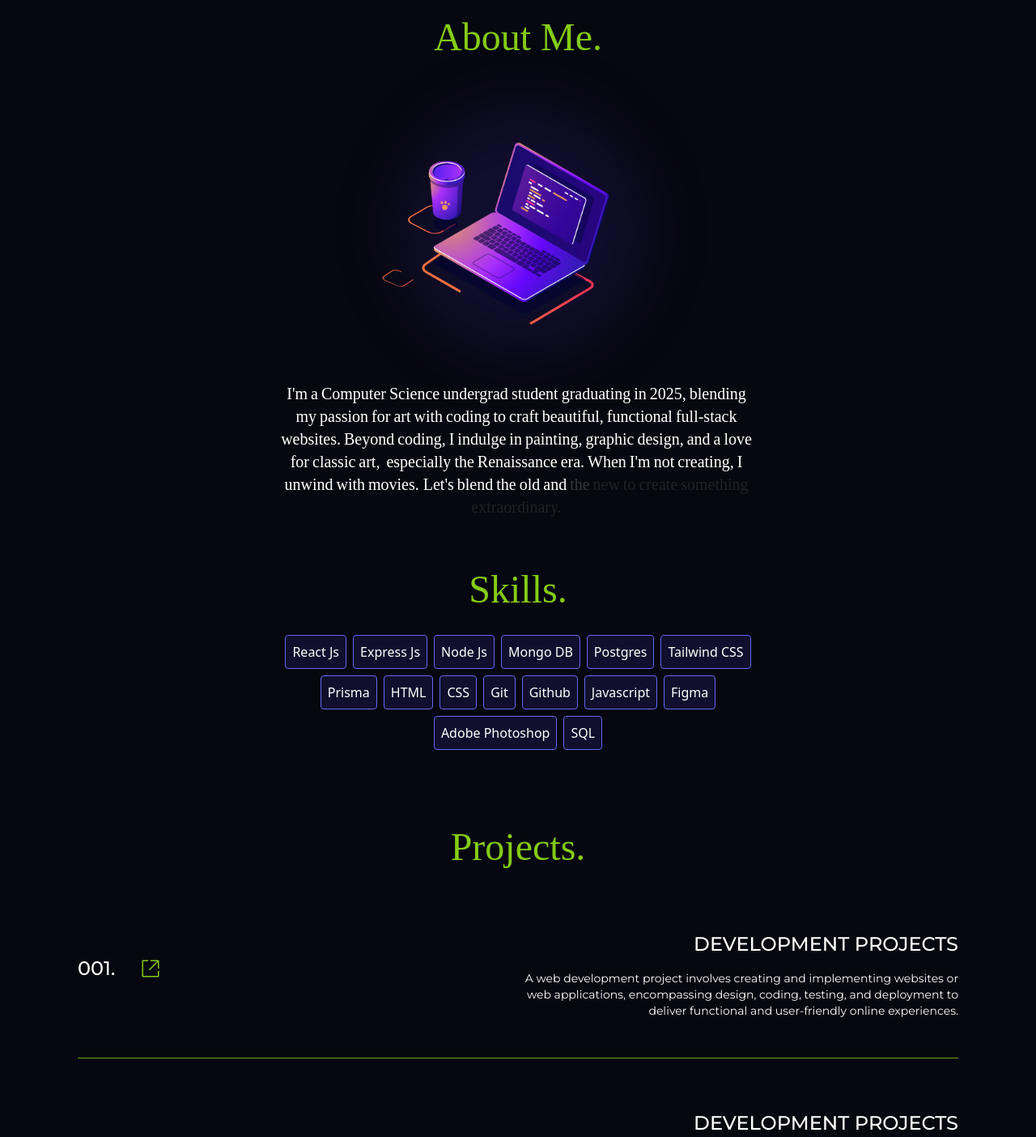
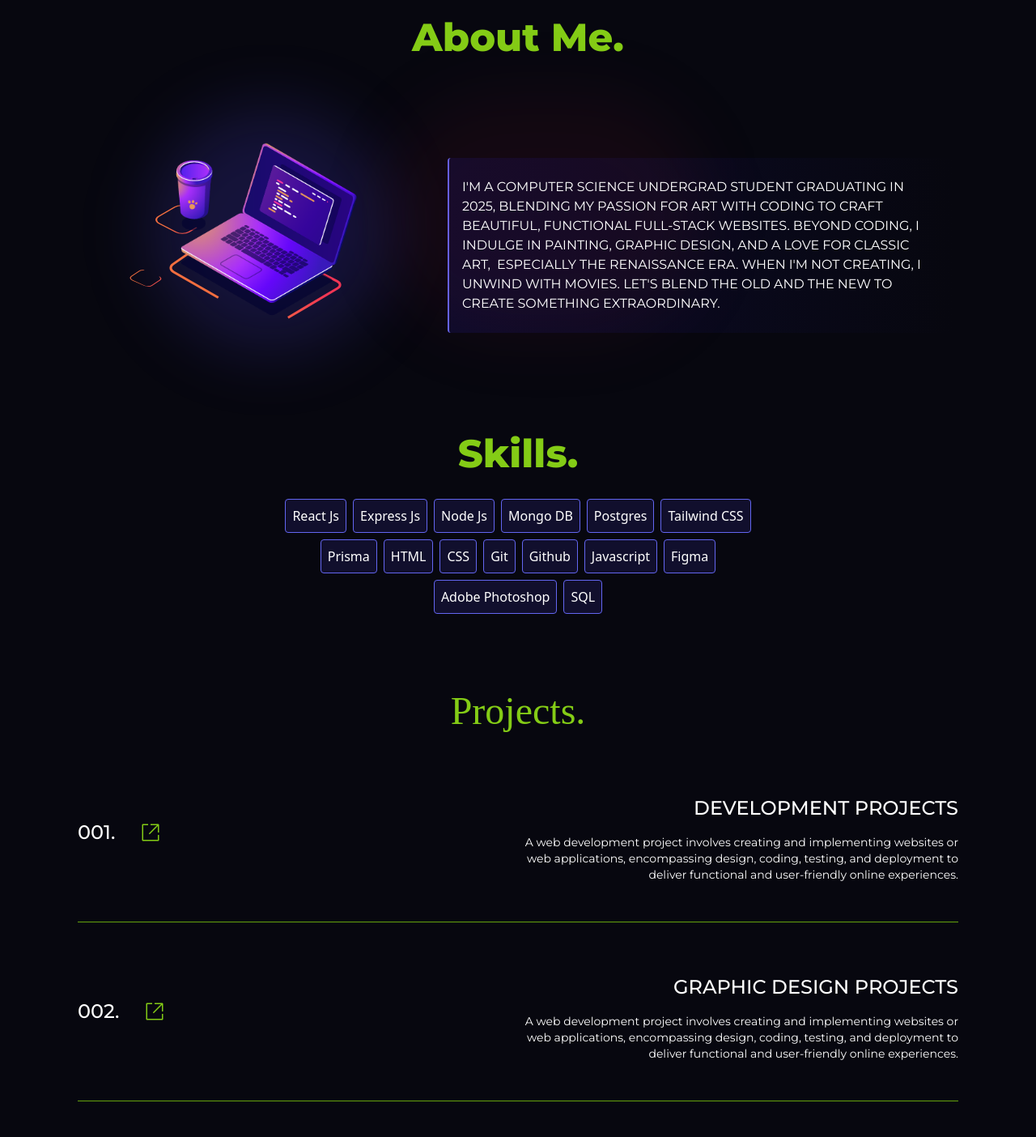
Before and after one commit to Ne0sky/portfolio, a React (Vite) app: page / in a window 1280 px wide. Shown: the part 780-2184 px from the top of the page at 81% size. Built offline with nearby package versions, Linux system fonts and the light colour scheme; a web font is replaced by a local one.

Commit message:
update about me styling

```diff
--- a/src/components/Word.jsx
+++ b/src/components/Word.jsx
@@ -10,7 +10,7 @@ const Word = ({value}) => {
     const words = value.split(" ");
   return (
     <p ref={element}
-    className='lg:w-1/2 flex flex-wrap  px-4 font-special text-xl  justify-center'>
+    className='z-10 flex flex-wrap  px-4 font-tertiary text- p-6 rounded uppercase border-t-2 lg:border-t-0 lg:border-l-2 border-indigo-500 bg-gradient-to-b lg:bg-gradient-to-r from-[#0c0b2b] to-transparent bg-opacity-20 justify-left'>
         {
             words.map((word, i)=>{
                 const start = i/words.length;
--- a/src/pages/About.jsx
+++ b/src/pages/About.jsx
@@ -12,19 +12,22 @@ const About = () => {
     return (
         <div className='w-full text-white p-4 flex flex-col justify-center items-center'>
 
-            <h2 className='font-main text-5xl text-lime-500 text-center relative'>About Me.</h2>
-            <div className='flex flex-col py-16 items-center w-full justify-center'>
+            <h2 className='font-tertiary font-bold text-5xl text-lime-500 text-center relative'>About Me.</h2>
+            <div className='flex flex-col lg:flex-row py-16 items-center w-full justify-center'>
             <div className='relative'>
             <Lottie className='w-[450px] relative z-20' animationData={lottie} loop={true} />
-            <div className='w-[300px] h-[300px] absolute top-0 left-20 rounded-full z-2 blur-2xl bg-indigo-800 bg-opacity-20'></div>
+            <div className='w-[300px] h-[300px] absolute top-0 left-20 rounded-full z-2 blur-2xl bg-indigo-600 bg-opacity-20'></div>
             </div>
 
-            {/* <AboutMeParagraph  value={paragraph}/> */}
+            <div className='lg:w-1/2 relative'>
+            <div className='w-[400px] h-[300px] absolute -top-20 -left-20  rounded-full z-2 blur-2xl bg-rose-900 bg-opacity-10'></div>
             <Word value={paragraph}/>
             </div>
 
+            </div>
 
-            <h2 className='font-main text-5xl text-lime-500'>Skills.</h2>
+
+            <h2 className='font-tertiary font-bold text-5xl text-lime-500'>Skills.</h2>
             <div className='flex pt-8 flex-wrap gap-2 w-[85%] lg:w-1/2 items-center justify-center'>
                 {
                     skills.map((skill, index) => {
--- a/src/pages/Projects.jsx
+++ b/src/pages/Projects.jsx
@@ -15,16 +15,16 @@ const Projects = () => {
             </div>
         </div>
         <div className='border-b font-tertiary border-lime-600 flex items-center justify-between w-[90%] py-12  w-full'>
-            <p className='text-2xl font-medium flex gap-8 items-center'>001. <VscLinkExternal className='text-lime-500'/></p>
+            <p className='text-2xl font-medium flex gap-8 items-center'>002. <VscLinkExternal className='text-lime-500'/></p>
             <div className='w-[90%] lg:w-1/2 text-right'>
-            <p className='uppercase py-4 text-2xl font-medium'>Development Projects </p>
+            <p className='uppercase py-4 text-2xl font-medium'>Graphic Design Projects</p>
             <p className='text-right text-sm'>A web development project involves creating and implementing websites or web applications, encompassing design, coding, testing, and deployment to deliver functional and user-friendly online experiences.</p>
             </div>
         </div>
         <div className='border-b font-tertiary border-lime-600 flex items-center justify-between w-[90%] py-12  w-full'>
-            <p className='text-2xl font-medium flex gap-8 items-center'>001. <VscLinkExternal className='text-lime-500'/></p>
+            <p className='text-2xl font-medium flex gap-8 items-center'>003. <VscLinkExternal className='text-lime-500'/></p>
             <div className='w-[90%] lg:w-1/2 text-right'>
-            <p className='uppercase py-4 text-2xl font-medium'>Development Projects </p>
+            <p className='uppercase py-4 text-2xl font-medium'>Brand Identity Projects </p>
             <p className='text-right text-sm'>A web development project involves creating and implementing websites or web applications, encompassing design, coding, testing, and deployment to deliver functional and user-friendly online experiences.</p>
             </div>
         </div>
```
